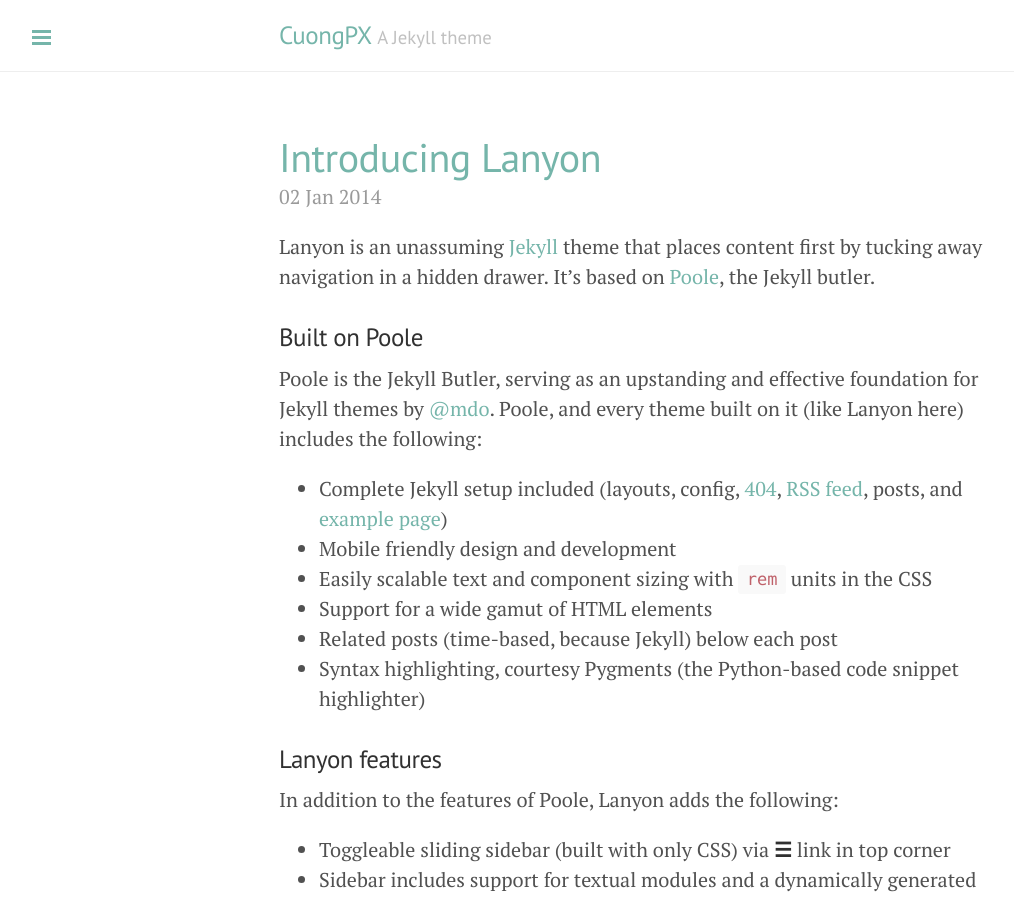
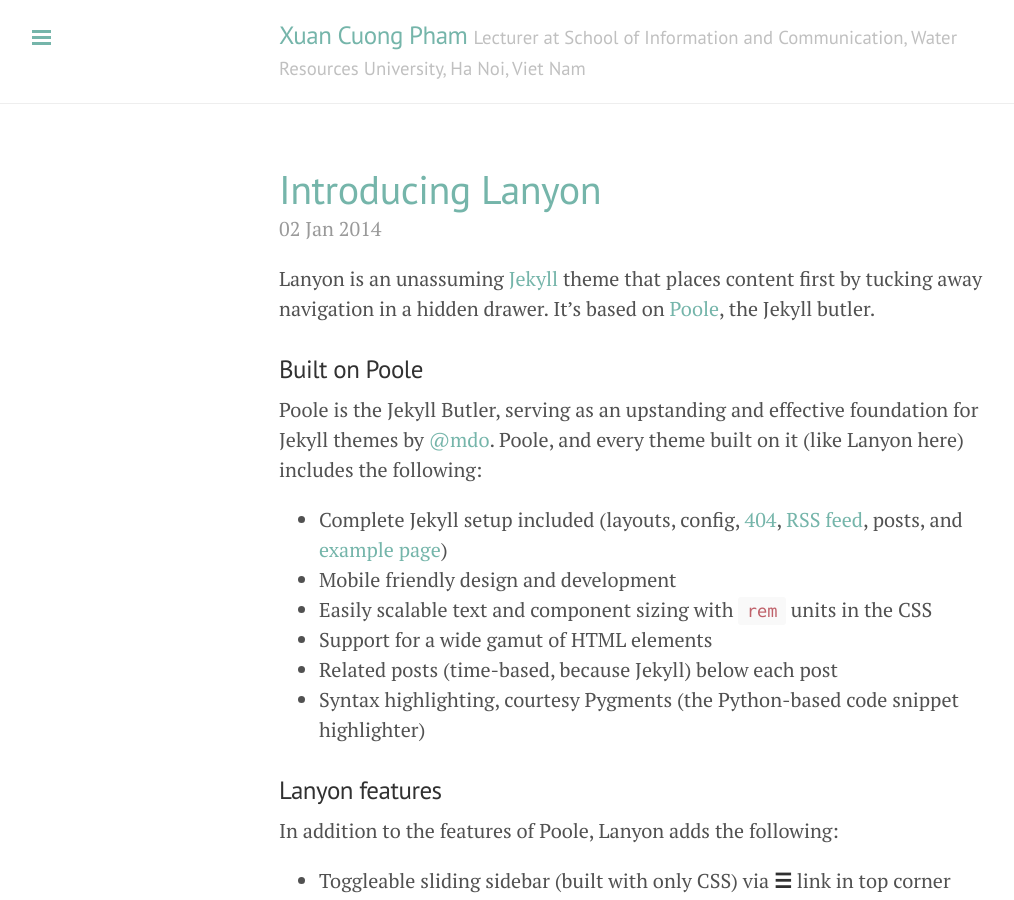
Before and after one commit to villahp/villahp.github.io, a Jekyll site: the page built from index.html, in a window 1280 px wide and 900 px high. Shown: the whole window, without its empty margins (1-1015 px from the left). Built offline with Jekyll 4.4.1, drawn with Linux system fonts in a browser that asks for light colours; Markdown is read by kramdown in place of the engine named in the settings; the list of posts is cut into pages by our own code.

```diff
--- a/_config.yml
+++ b/_config.yml
@@ -6,13 +6,13 @@ pygments:         true
 permalink:        pretty
 
 # Setup
-title:            CuongPX
-tagline:          'A Jekyll theme'
+title:            Xuan Cuong Pham
+tagline:          'Lecturer at School of Information and Communication, Water Resources University, Ha Noi, Viet Nam'
 description:      'My Blog'
 url:              http://lanyon.getpoole.com
 
 author:
-  name:           'Cuong PX'
+  name:           'CuongPX'
   url:            https://twitter.com/mdo
 
 paginate:         5
--- a/_includes/sidebar.html
+++ b/_includes/sidebar.html
@@ -9,7 +9,7 @@
   </div>
 
   <nav class="sidebar-nav">
-    <a class="sidebar-nav-item{% if page.title == "About" %} active{% endif %}" href="/">Home</a>
+    <a class="sidebar-nav-item{% if page.title == "About" %} active{% endif %}" href="/">About</a>
 
     {% comment %}
       The code below dynamically generates a sidebar nav of pages with
```
Also changed, not shown: 1 other file.
